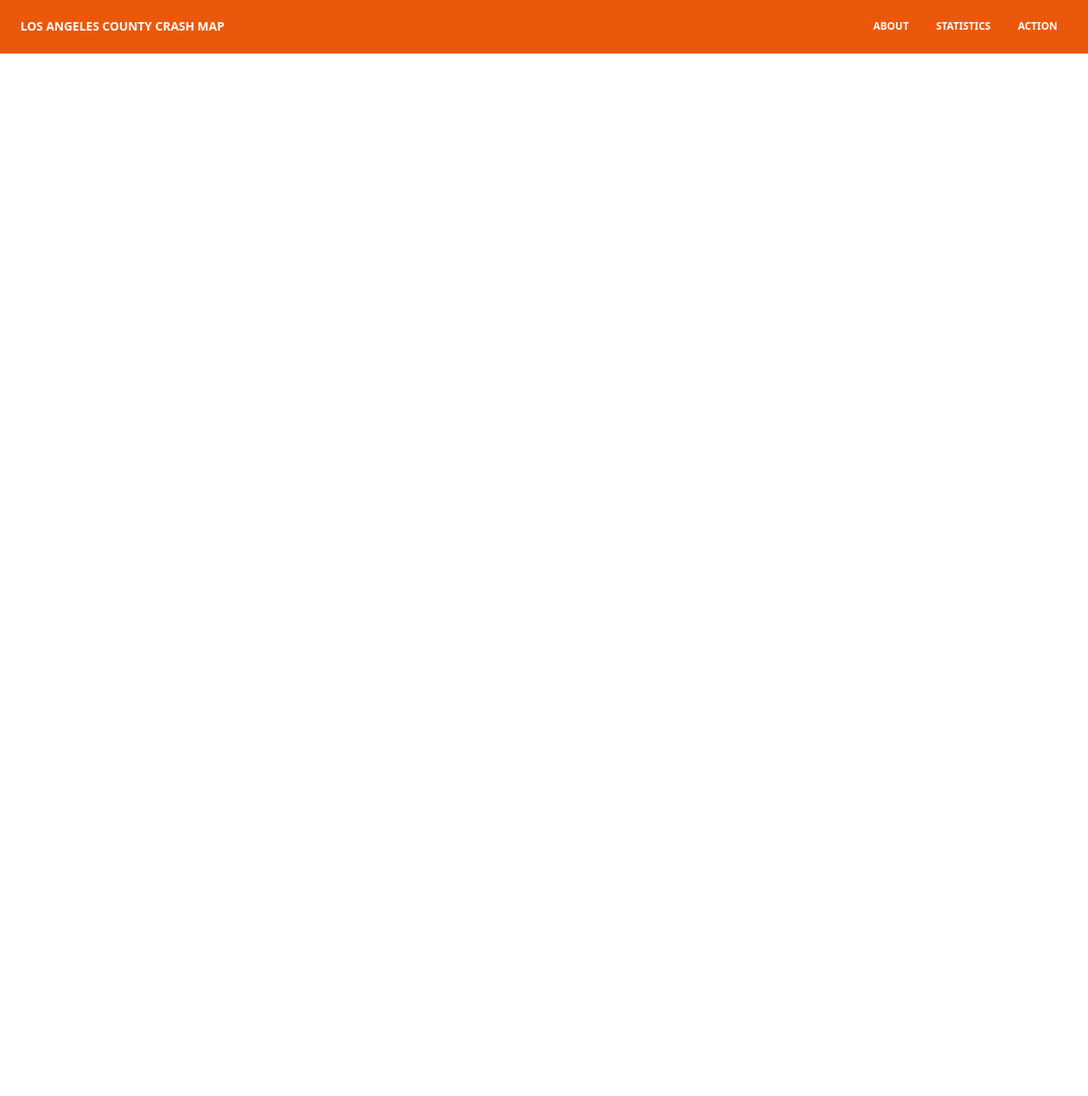
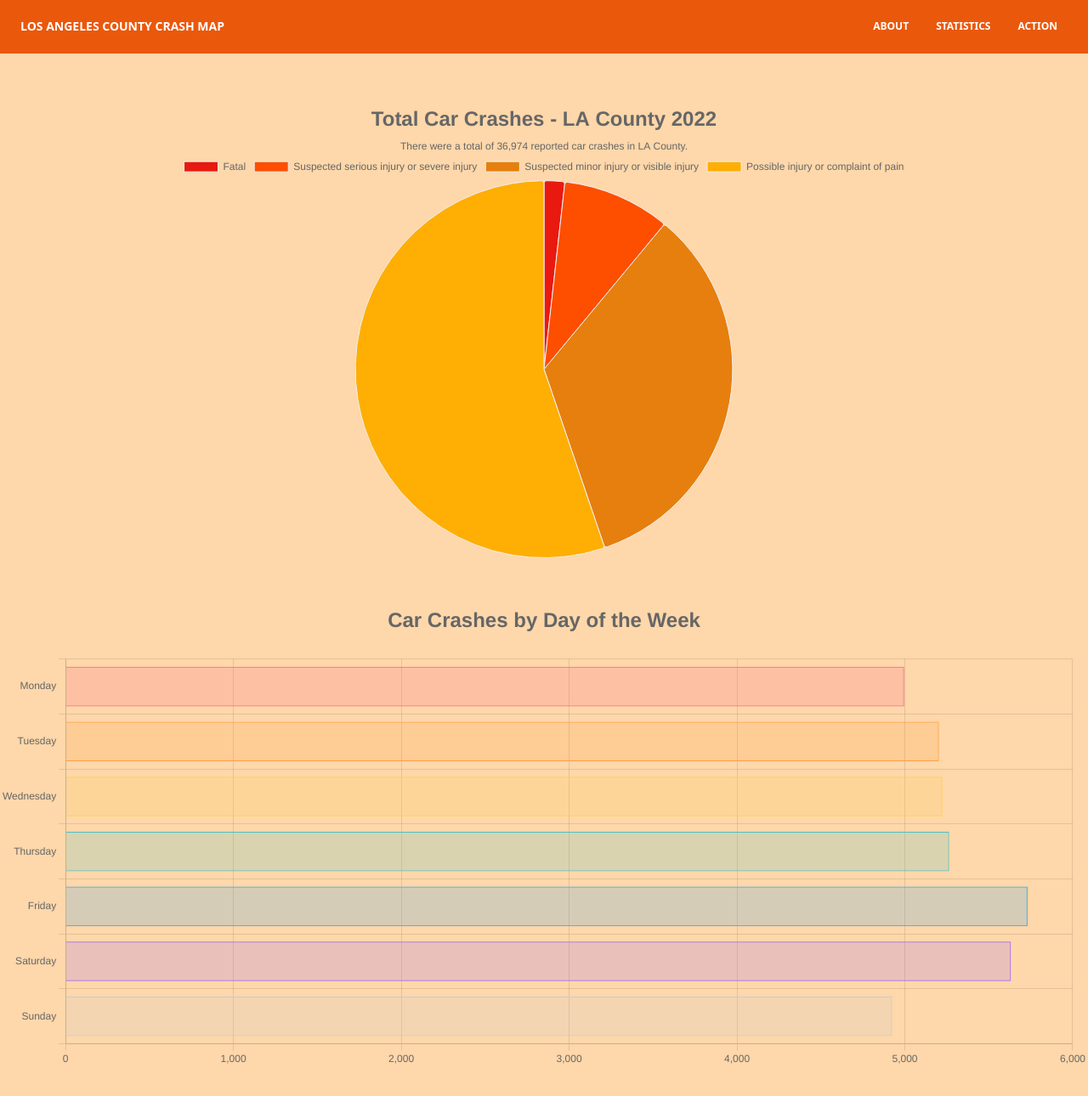
Before and after one commit to gabrielarce/LA_CRASH_MAP, a React (Vite) app in the folder frontend/: page /statistics in a window 1280 px wide. Shown: the top 1290 px of the page at 85% size. Before the commit the page ends 800 px from the top, so only its background shows below. Built offline with nearby package versions, Linux system fonts and the light colour scheme.

Commit message:
create chart components and add them to the statistics page

```diff
--- a/frontend/package.json
+++ b/frontend/package.json
@@ -12,8 +12,10 @@
   },
   "dependencies": {
     "axios": "^1.6.4",
+    "chart.js": "^4.4.1",
     "leaflet": "^1.9.4",
     "react": "^18.2.0",
+    "react-chartjs-2": "^5.2.0",
     "react-dom": "^18.2.0",
     "react-icons": "^4.12.0",
     "react-leaflet": "^4.2.1",
--- a/frontend/src/App.jsx
+++ b/frontend/src/App.jsx
@@ -1,6 +1,7 @@
 import { BrowserRouter as Router, Routes, Route } from 'react-router-dom';
 import About from './pages/About.jsx';
 import Map from './pages/Map.jsx';
+import Statistics from './pages/Statistics.jsx';
 import Header from './components/Header.jsx';
 
 const App = () => {
@@ -11,6 +12,7 @@ const App = () => {
         <Routes>
           <Route path="/" element={<Map />} />
           <Route path="/about" element={<About />} />
+          <Route path="/statistics" element={<Statistics />} />
         </Routes>
       </div>
     </Router>
--- /dev/null
+++ b/frontend/src/components/charts/hbarDayOfWeek.jsx
@@ -0,0 +1,93 @@
+import {
+  Chart as ChartJS,
+  CategoryScale,
+  LinearScale,
+  BarElement,
+  Title,
+  Tooltip,
+  Legend,
+} from 'chart.js';
+import { Bar } from 'react-chartjs-2';
+
+ChartJS.register(
+  CategoryScale,
+  LinearScale,
+  BarElement,
+  Title,
+  Tooltip,
+  Legend
+);
+
+const options = {
+  indexAxis: 'y',
+  elements: {
+    bar: {
+      borderWidth: 2,
+    },
+  },
+  responsive: true,
+  layout: {
+    padding: {
+      top: 30,
+      bottom: 30,
+    },
+  },
+  plugins: {
+    legend: {
+      display: false,
+    },
+    title: {
+      display: true,
+      text: 'Car Crashes by Day of the Week',
+      font: {
+        size: 24,
+        color: '#000',
+      },
+      padding: {
+        bottom: 30,
+      },
+    },
+  },
+};
+
+const labels = [
+  'Monday',
+  'Tuesday',
+  'Wednesday',
+  'Thursday',
+  'Friday',
+  'Saturday',
+  'Sunday',
+];
+
+const data = {
+  labels,
+  datasets: [
+    {
+      data: [4996, 5203, 5224, 5264, 5731, 5632, 4924],
+      backgroundColor: [
+        'rgba(255, 99, 132, 0.2)',
+        'rgba(255, 159, 64, 0.2)',
+        'rgba(255, 205, 86, 0.2)',
+        'rgba(75, 192, 192, 0.2)',
+        'rgba(54, 162, 235, 0.2)',
+        'rgba(153, 102, 255, 0.2)',
+        'rgba(201, 203, 207, 0.2)',
+      ],
+      borderColor: [
+        'rgb(255, 99, 132)',
+        'rgb(255, 159, 64)',
+        'rgb(255, 205, 86)',
+        'rgb(75, 192, 192)',
+        'rgb(54, 162, 235)',
+        'rgb(153, 102, 255)',
+        'rgb(201, 203, 207)',
+      ],
+      borderWidth: 1,
+    },
+  ],
+};
+
+export default function DayOfWeek() {
+  return <Bar options={options} data={data} />;
+}
--- /dev/null
+++ b/frontend/src/components/charts/pieSeverity.jsx
@@ -0,0 +1,61 @@
+import {
+  Chart as ChartJS,
+  ArcElement,
+  Tooltip,
+  Legend,
+  defaults,
+  plugins,
+} from 'chart.js';
+import { Pie } from 'react-chartjs-2';
+
+defaults.maintainAspectRatio = false;
+defaults.responsive = true;
+
+ChartJS.register(ArcElement, Tooltip, Legend, plugins);
+
+export default function Severity() {
+  return (
+    <>
+      <Pie
+        data={{
+          labels: [
+            'Fatal',
+            'Suspected serious injury or severe injury',
+            'Suspected minor injury or visible injury',
+            'Possible injury or complaint of pain',
+          ],
+          datasets: [
+            {
+              label: 'Crashes ',
+              data: [655, 3421, 12482, 20416],
+              backgroundColor: ['#E9190F', '#FE4E00', '#E67F0D', '#FFAE03'],
+              borderRadius: 3,
+              hoverOffset: 4,
+              borderColor: '#F0F0F0',
+              borderWidth: 1,
+            },
+          ],
+        }}
+        options={{
+          layout: {
+            padding: 30,
+          },
+          plugins: {
+            title: {
+              display: true,
+              text: 'Total Car Crashes - LA County 2022',
+              font: {
+                size: 24,
+                color: '#000',
+              },
+            },
+            subtitle: {
+              display: true,
+              text: 'There were a total of 36,974 reported car crashes in LA County.',
+            },
+          },
+        }}
+      />
+    </>
+  );
+}
--- /dev/null
+++ b/frontend/src/pages/Statistics.jsx
@@ -0,0 +1,17 @@
+import Severity from '../components/charts/pieSeverity';
+import DayOfWeek from '../components/charts/hbarDayOfWeek';
+
+const Statistics = () => {
+  return (
+    <main className="bg-orange-200 py-6">
+      <div className="h-[600px]">
+        <Severity />
+      </div>
+      <div className="h-[600px]">
+        <DayOfWeek />
+      </div>
+    </main>
+  );
+};
+
+export default Statistics;
```
Also changed, not shown: 2 other files (tests, documents, lock files or other folders).
